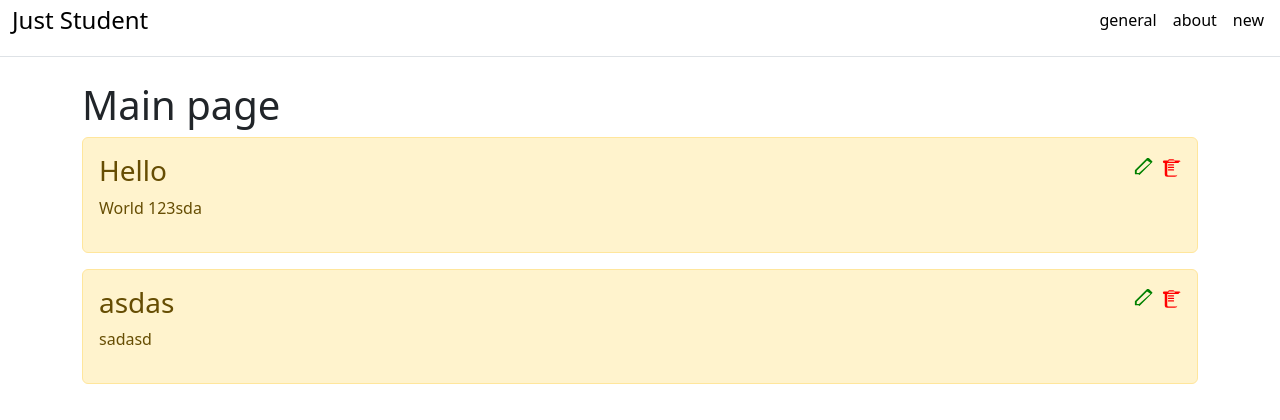
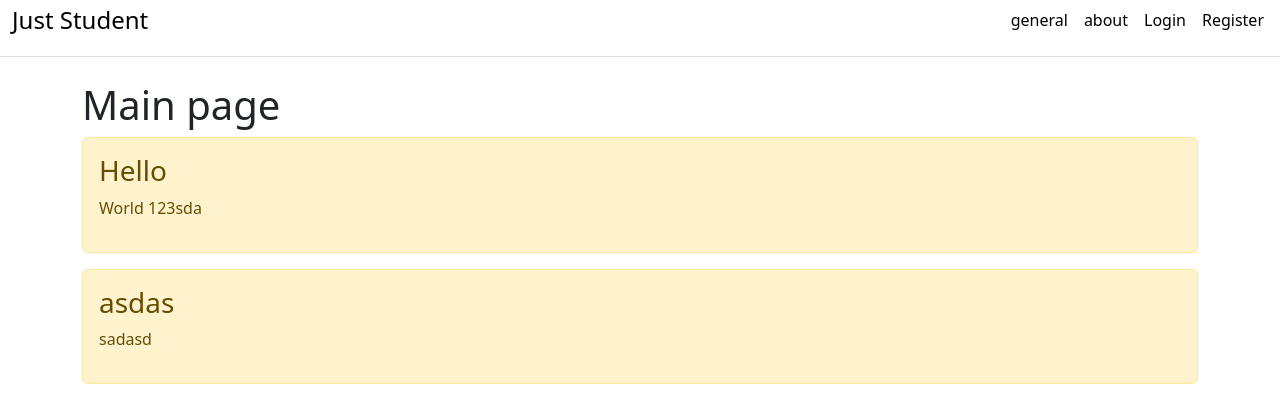
Before and after one commit to KamenikII/first-django-project, a Django app: page / in a window 1280 px wide. Shown: the top 420 px of the page. Run offline with Django 5.2, Linux system fonts and the light colour scheme; data comes from the database, SQL or seed files in the repository; both versions use the stored data as it was after the commit.

Commit message:
Add registration, login and logout functional

```diff
--- a/taskmanager/apps/main/urls.py
+++ b/taskmanager/apps/main/urls.py
@@ -7,4 +7,5 @@ urlpatterns = [
     path('create', views.create, name='create'),
     path('update/<int:id>/', views.update, name='update'),
     path('delete/<int:id>/', views.delete, name='delete'),
+    path('register/', views.register, name='register'),
 ]
--- a/taskmanager/apps/main/views.py
+++ b/taskmanager/apps/main/views.py
@@ -1,7 +1,8 @@
 from django.shortcuts import render, redirect, get_object_or_404
+from django.contrib.auth.decorators import login_required
 from .models import Task
-from .forms import TaskForm
-
+from .forms import TaskForm, RegisterUserForm
+from django.contrib.auth import login
 
 def index(request):
     tasks = Task.objects.all()
@@ -12,6 +13,7 @@ def about(request):
     return render(request, 'main/about.html')
 
 
+@login_required
 def create(request):
     error = ''
     if request.method == 'POST':
@@ -30,6 +32,7 @@ def create(request):
     return render(request, 'main/create.html', context)
 
 
+@login_required
 def update(request, id):
     task = get_object_or_404(Task, id=id)
     if request.method == 'POST':
@@ -42,7 +45,20 @@ def update(request, id):
     return render(request, 'main/create.html', {'form': form, 'error': '', 'title': 'Edit Task'})
 
 
+@login_required
 def delete(request, id):
     task = get_object_or_404(Task, id=id)
     task.delete()
     return redirect('homeless')
+
+
+def register(request):
+    if request.method == "POST":
+        form = RegisterUserForm(request.POST)
+        if form.is_valid():
+            user = form.save()
+            login(request, user)  # автоматически логинит после регистрации
+            return redirect('homeless')
+    else:
+        form = RegisterUserForm()
+    return render(request, 'registration/register.html', {'form': form})
--- a/taskmanager/settings.py
+++ b/taskmanager/settings.py
@@ -111,3 +111,7 @@ STATIC_URL = 'static/'
 # https://docs.djangoproject.com/en/5.2/ref/settings/#default-auto-field
 
 DEFAULT_AUTO_FIELD = 'django.db.models.BigAutoField'
+
+# My edits
+LOGIN_REDIRECT_URL = '/'
+LOGOUT_REDIRECT_URL = '/'
--- a/taskmanager/templates/main/base.html
+++ b/taskmanager/templates/main/base.html
@@ -13,10 +13,20 @@
         <div class="d-flex flex-column flex-md-row align-items-center pb-3 mb-4 border-bottom">
             <a href="/" class="d-flex align-items-center link-body-emphasis text-decoration-none">
             <span class="container fs-4">Just Student</span> </a>
-            <nav class="d-inline-flex mt-2 mt-md-0 ms-md-auto">
+            <nav class="d-flex align-items-center mt-2 mt-md-0 ms-md-auto">
                 <a class="me-3 py-2 link-body-emphasis text-decoration-none" href="{% url 'homeless' %}">general</a>
                 <a class="me-3 py-2 link-body-emphasis text-decoration-none" href="{% url 'contacts' %}">about</a>
-                <a class="me-3 py-2 link-body-emphasis text-decoration-none" href="{% url 'create' %}">new</a>
+                {% if user.is_authenticated %}
+                    <a class="me-3 py-2 link-body-emphasis text-decoration-none" href="{% url 'create' %}">new</a>
+                    <span class="me-3 py-2 d-inline-block">Hi, {{ user.username }}</span>
+                    <form id="logout-form" method="post" action="{% url 'logout' %}" class="d-inline-block m-0 p-0">
+                        {% csrf_token %}
+                        <button type="submit" class="btn btn-link me-3 py-2 text-decoration-none link-body-emphasis" style="padding: 0; border: none;">Logout</button>
+                    </form>
+                {% else %}
+                    <a class="me-3 py-2 link-body-emphasis text-decoration-none" href="{% url 'login' %}">Login</a>
+                    <a class="me-3 py-2 link-body-emphasis text-decoration-none" href="{% url 'register' %}">Register</a>
+                {% endif %}
             </nav>
         </div>
     </header>
--- a/taskmanager/templates/main/index.html
+++ b/taskmanager/templates/main/index.html
@@ -13,6 +13,7 @@
                     <h3>{{ el.title }}</h3>
                     <p>{{ el.content }}</p>
                 </div>
+                {% if user.is_authenticated %}
                     <div class="d-flex gap-2">
                         <!-- Кнопка редактирования -->
                         <a href="{% url 'update' el.id %}" title="Редактировать">
@@ -29,6 +30,8 @@
                             </svg>
                         </a>
                     </div>
+                {% else %}
+                {% endif %}
             </div>
         {% endfor %}
     {% else %}
--- /dev/null
+++ b/taskmanager/templates/registration/logged_out.html
@@ -0,0 +1,5 @@
+{% extends 'main/base.html' %}
+{% block content %}
+   <h2>You have been logged out.</h2>
+   <a href="{% url 'login' %}">Log in again</a>
+{% endblock %}
--- a/taskmanager/urls.py
+++ b/taskmanager/urls.py
@@ -3,5 +3,6 @@ from django.urls import path, include
 
 urlpatterns = [
     path('admin/', admin.site.urls),
-    path('', include('taskmanager.apps.main.urls'))
+    path('', include('taskmanager.apps.main.urls')),
+    path('accounts/', include('django.contrib.auth.urls')),
 ]
```
Also changed, not shown: taskmanager/apps/main/forms.py (+11 -0 lines), taskmanager/templates/registration/login.html (added, +9 -0 lines), taskmanager/templates/registration/register.html (added, +9 -0 lines), db.sqlite3. Lines whose indentation alone changed are shown as unchanged.
